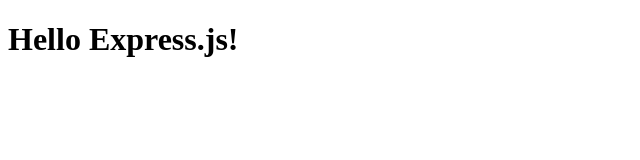
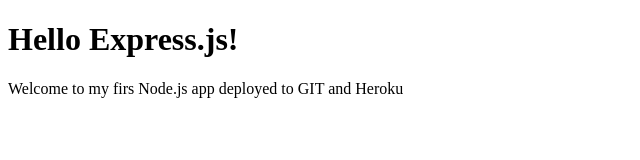
Before and after one commit to aguirremr/web-server, a website: page public/index.html in a window 1280 px wide. Shown: the whole page, without its empty margins (0-640 px from the left). Drawn offline with Linux system fonts and the light colour scheme.

Commit message:
Add additional text in index.html

```diff
--- a/public/index.html
+++ b/public/index.html
@@ -6,5 +6,6 @@
 	</head>
 	<body>
 		<h1>Hello Express.js!</h1>
+        <p>Welcome to my firs Node.js app deployed to GIT and Heroku</p>
 	</body>
 </html>
```
